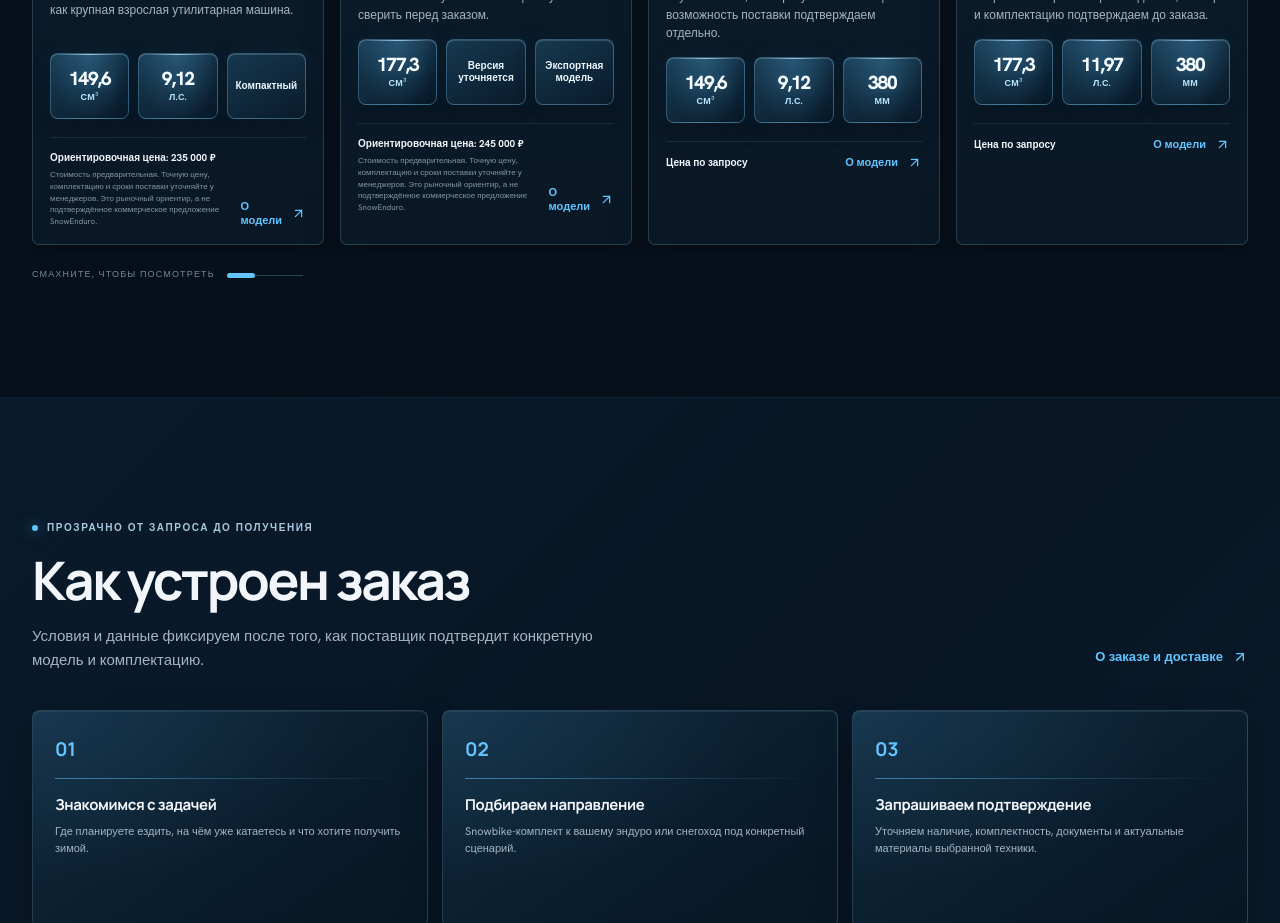
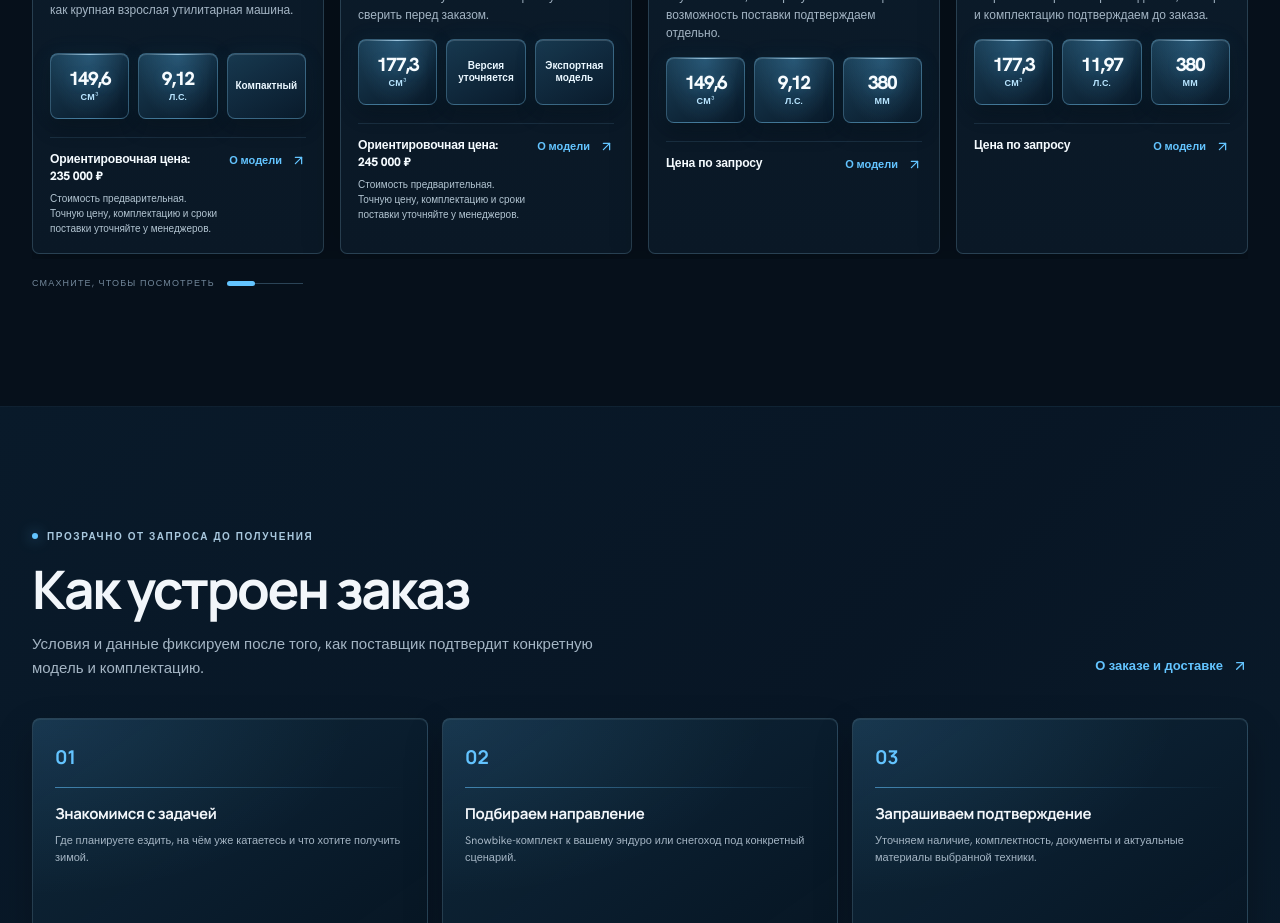
Before and after one commit to felseeker/snowenduro-site, a Next.js app: page / in a window 1280 px wide. Shown: the part 4660-5583 px from the top of the page. Built offline with nearby package versions, Linux system fonts and the light colour scheme.

Commit message:
fix: improve catalog price readability

```diff
--- a/app/globals.css
+++ b/app/globals.css
@@ -201,11 +201,11 @@ p { color: var(--text-soft); }
 .product-card__tags .product-tag--metric small { color: #b8e5ff; font-size: 9px; font-weight: 650; letter-spacing: .025em; line-height: 1; text-transform: uppercase; }
 .product-card__tags .product-tag:hover { transform: translateY(-3px); border-color: rgba(144, 215, 255, .68); box-shadow: inset 0 1px 0 rgba(236, 249, 255, .2), 0 13px 22px rgba(0, 0, 0, .38), 0 0 24px rgba(72, 182, 250, .15); }
 .product-card__bottom { padding-top: 13px; border-top: 1px solid rgba(130, 205, 255, .12); }
-.product-card__bottom { align-items: end; }
-.product-card__price { display: grid; gap: 5px; min-width: 0; }
-.product-card__price small { max-width: 260px; color: #8297a7; font-size: 8px; line-height: 1.45; }
-.price-label { color: var(--white); font-size: 10px; font-weight: 700; line-height: 1.35; }
-.product-card__bottom .text-link { font-size: 11px; }
+.product-card__bottom { align-items: flex-start; }
+.product-card__price { display: grid; flex: 1 1 auto; gap: 6px; min-width: 0; }
+.product-card__price small { max-width: 300px; min-width: 0; color: #b3c5d2; font-size: 10px; line-height: 1.5; }
+.price-label { color: #f5fbff; font-size: clamp(12px, .95vw, 14px); font-weight: 750; line-height: 1.4; letter-spacing: -.015em; }
+.product-card__bottom .text-link { flex: 0 0 auto; padding-top: 2px; font-size: 11px; }
 .product-card--compact .product-card__image { height: 210px; }
 .product-card--compact .product-card__body { padding: 17px; }
 .product-card--compact p { min-height: 75px; }
@@ -489,7 +489,7 @@ p { color: var(--text-soft); }
 .product-summary__price { display: flex; flex-direction: column; padding: 18px 0; border-block: 1px solid var(--line); }
 .product-summary__price span { color: #93a8b7; font-size: 10px; }
 .product-summary__price strong { margin-top: 5px; color: var(--white); font-family: var(--font-manrope), sans-serif; font-size: 30px; line-height: 1.15; letter-spacing: -.04em; }
-.product-summary__price small { margin-top: 5px; color: #8297a7; font-size: 10px; }
+.product-summary__price small { margin-top: 7px; color: #b3c5d2; font-size: 11px; line-height: 1.55; }
 .product-summary__actions { display: flex; flex-wrap: wrap; gap: 8px; margin-top: 16px; }
 .product-summary__benefits { display: grid; grid-template-columns: repeat(3, 1fr); gap: 8px; margin-top: 18px; }
 .product-summary__benefits span { display: flex; flex-direction: column; gap: 8px; color: #9eb2c1; font-size: 9px; }
--- a/data/products.ts
+++ b/data/products.ts
@@ -26,7 +26,7 @@ export type Product = {
   specs: ProductSpec[];
 };
 
-export const priceNote = "Стоимость предварительная. Точную цену, комплектацию и сроки поставки уточняйте у менеджеров. Это рыночный ориентир, а не подтверждённое коммерческое предложение SnowEnduro.";
+export const priceNote = "Стоимость предварительная. Точную цену, комплектацию и сроки поставки уточняйте у менеджеров.";
 
 const makeGallery = (name: string, image: string, imageAlt: string, treatment?: "cutout") => [
   { src: image, alt: imageAlt, label: `${name} / зимний фон`, treatment },
```
